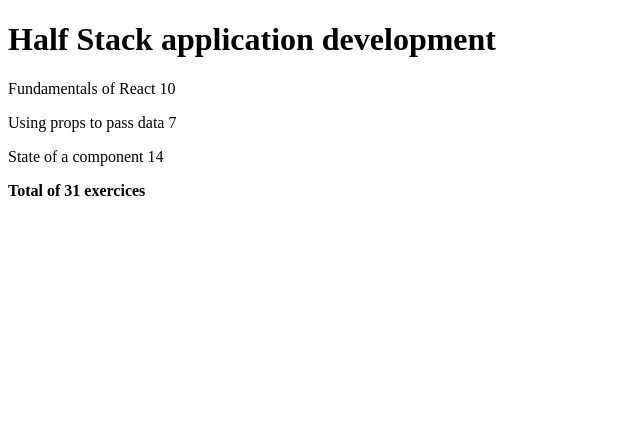
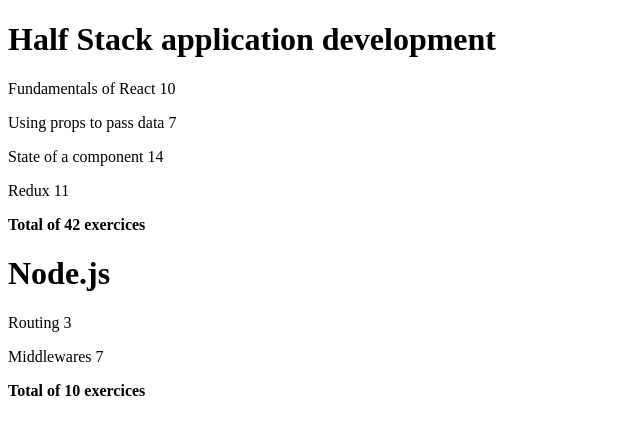
Before and after one commit to Axda-Web/fullStackOpen, a React (Create React App) app in the folder part1/courseinfo/: page / in a window 1280 px wide. Shown: the top 434 px of the page, without its empty margins (0-640 px from the left). Built offline with nearby package versions, Linux system fonts and the light colour scheme.

Commit message:
part2/ex4: Update courses data + Remove console.log()

```diff
--- a/part1/courseinfo/src/App.js
+++ b/part1/courseinfo/src/App.js
@@ -1,29 +1,58 @@
-import Course from "./components/Course"
+import Course from "./components/Course";
 
 const App = () => {
-  const course = {
+  const courses = [
+    {
+      name: "Half Stack application development",
       id: 1,
-    name: 'Half Stack application development',
       parts: [
         {
-        name: 'Fundamentals of React',
+          name: "Fundamentals of React",
           exercises: 10,
-        id: 1
+          id: 1,
         },
         {
-        name: 'Using props to pass data',
+          name: "Using props to pass data",
           exercises: 7,
-        id: 2
+          id: 2,
         },
         {
-        name: 'State of a component',
+          name: "State of a component",
           exercises: 14,
-        id: 3
-      }
-    ]
-  }
+          id: 3,
+        },
+        {
+          name: "Redux",
+          exercises: 11,
+          id: 4,
+        },
+      ],
+    },
+    {
+      name: "Node.js",
+      id: 2,
+      parts: [
+        {
+          name: "Routing",
+          exercises: 3,
+          id: 1,
+        },
+        {
+          name: "Middlewares",
+          exercises: 7,
+          id: 2,
+        },
+      ],
+    },
+  ];
 
-  return <Course course={course} />
-}
+  return (
+    <>
+      {courses.map((course) => (
+        <Course key={course.id} course={course} />
+      ))}
+    </>
+  );
+};
 
-export default App
+export default App;
--- a/part1/courseinfo/src/components/Course.jsx
+++ b/part1/courseinfo/src/components/Course.jsx
@@ -4,16 +4,13 @@
 import Total from "./Total";
 
 const Course = ({ course: { name, parts } }) => {
-  const total = parts.reduce((total, { exercises }) => total + exercises, 0)
-  console.log('total: ', total);
+  const total = parts.reduce((total, { exercises }) => total + exercises, 0);
 
   return (
     <>
       <Header name={name} />
       <Content parts={parts} />
-      <Total
-        total={total}
-      />
+      <Total total={total} />
     </>
   );
 };
```
Lines whose indentation alone changed are shown as unchanged.
